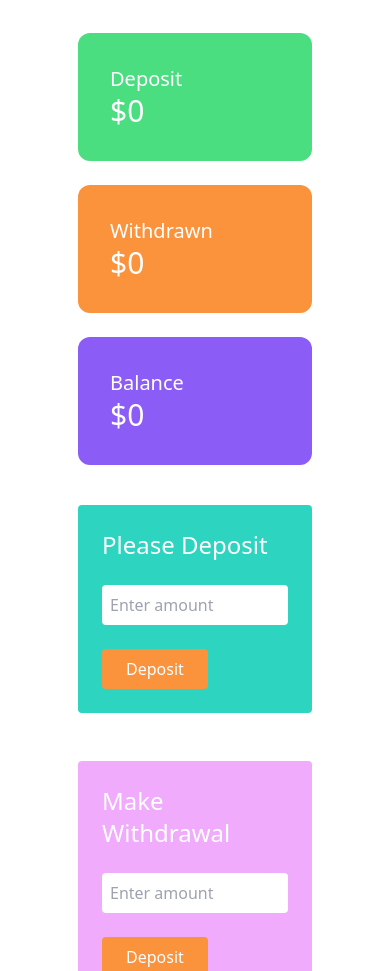
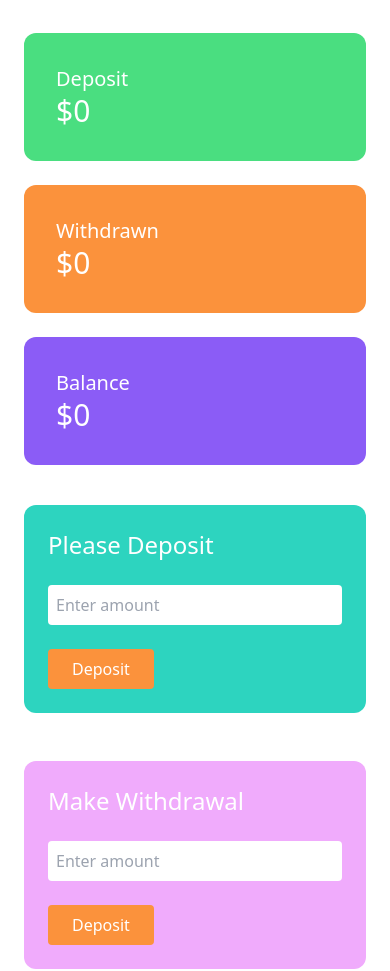
Before and after one commit to faridalam61/baap-er-bank, a plain HTML site: page bank.html in a window 390 px wide. Shown: the part 135-1106 px from the top of the page. Drawn offline with nearby package versions, Linux system fonts and the light colour scheme.

Commit message:
Responsive updated

```diff
--- a/bank.html
+++ b/bank.html
@@ -11,8 +11,8 @@
     <header class="mt-5">
         <h1 class="text-center text-4xl font-semibold mt-12">Let's get some <span class="text-violet-600">Mooooooooooney!!</span></h1>
     </header>
-    <main>
-        <div class="w-3/5 mx-auto grid grid-cols-1 md:grid-cols-3 gap-6 mt-10">
+    <main class="mx-6 md:mx-auto">
+        <div class="w-full md:w-3/5 mx-auto grid grid-cols-1 md:grid-cols-3 gap-6 mt-10">
             <div class="bg-green-400 text-white rounded-xl md:rounded p-8 md:p-6">
                 <h3 class="text-xl">Deposit</h3>
                 <p class="text-3xl">$<span id="deposit">0</span></p>
@@ -27,13 +27,13 @@
             </div>
         </div>
 
-        <div class="w-3/5 mx-auto grid grid-cols-1 md:grid-cols-2 gap-12 mt-10">
-            <div class="bg-teal-400 text-white rounded p-6 md:p-10">
+        <div class="w-full md:w-3/5 mx-auto grid grid-cols-1 md:grid-cols-2 gap-12 mt-10">
+            <div class="bg-teal-400 text-white rounded-xl md:rounded p-6 md:p-10">
                 <h3 class="text-2xl">Please Deposit</h3>
                 <input type="number" placeholder="Enter amount" class="p-2 rounded w-full my-6 outline-0 text-black" id="amountInput">
                 <input type="button" value="Deposit" class="bg-orange-400 hover:bg-orange-500 cursor-pointer py-2 px-6 rounded" id="depositBtn">
             </div>
-            <div class="bg-fuchsia-300 text-white rounded p-6 md:p-10">
+            <div class="bg-fuchsia-300 text-white rounded-xl md:rounded p-6 md:p-10">
                 <h3 class="text-2xl">Make Withdrawal</h3>
                 <input type="number" placeholder="Enter amount" class="p-2 rounded w-full my-6 outline-0 text-black" id="withdrawAmount">
                 <input type="button" value="Deposit" class="bg-orange-400 hover:bg-orange-500 cursor-pointer py-2 px-6 rounded" id="withdrawBtn">
```
